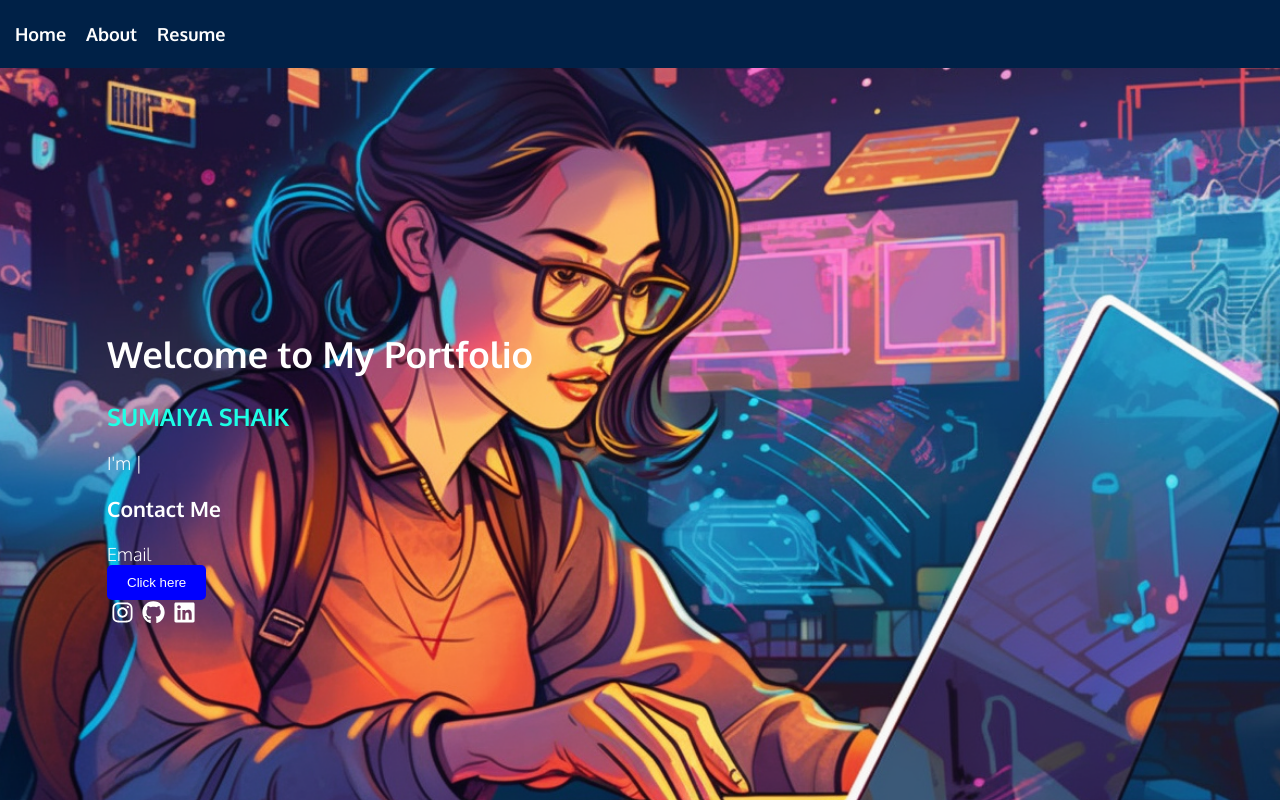
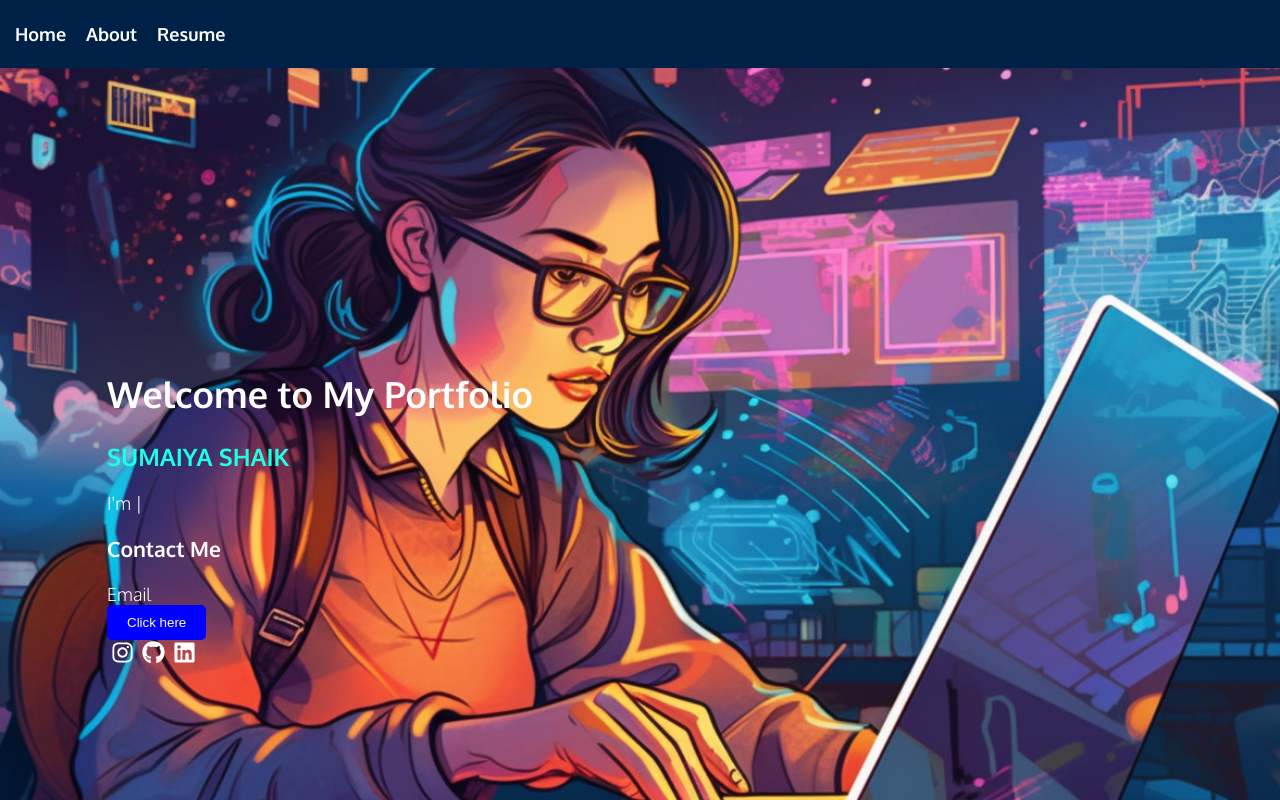
Before and after one commit to sksumaiya191/sksumaiya191, a React (Create React App) app: page / in a window 1280 px wide. Shown: the top 800 px of the page. Built offline with nearby package versions, Linux system fonts and the light colour scheme.

Commit message:
Update Home.css

```diff
--- a/src/Home.css
+++ b/src/Home.css
@@ -58,7 +58,7 @@ h2 {
   flex-direction: column;
   align-items: center;
   justify-content: center;
-  margin-bottom: 100px;
+  margin-bottom: 20px;
 }
 
 .contact-button {
```
